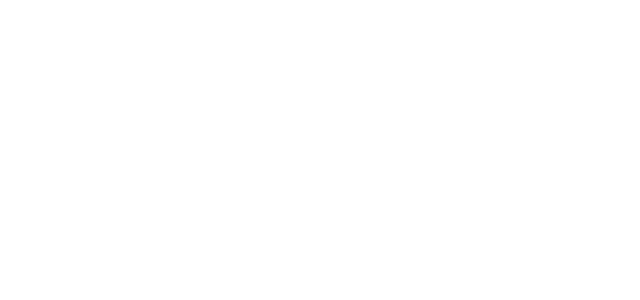
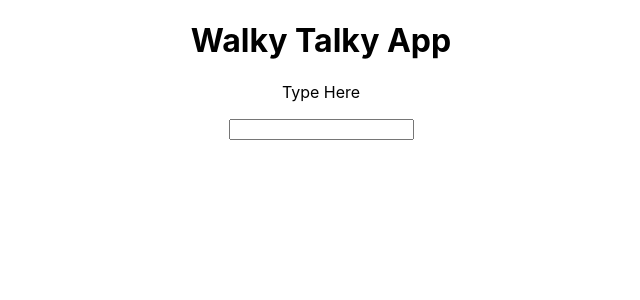
Before and after one commit to Kllicks/react-walky-talky, a React (Create React App) app: page / in a window 1280 px wide. Shown: the top 300 px of the page, without its empty margins (319-959 px from the left). Built offline with nearby package versions, Linux system fonts and the light colour scheme.

Commit message:
finishes first exercise of walky talky

```diff
--- a/src/InputBox.js
+++ b/src/InputBox.js
@@ -1,11 +1,13 @@
-import React from 'react';
+import React, { Component } from 'react';
 
-function InputBox(props) {
-    return (
-        <div>
-
-        </div>
-    );
+class InputBox extends Component {
+    render() {
+        return (
+            <div>
+                <input value={this.props.inputValue} onChange={this.props.onChange}></input>
+            </div>
+        );
+    }
 }
 
 export default InputBox;
--- a/src/OutputBox.js
+++ b/src/OutputBox.js
@@ -1,12 +1,15 @@
-import React from 'react';
+import React, { Component } from 'react';
 
-function OutputBox(props) {
-    return (
-        <div>
-
-        </div>
-    );
-
+class OutputBox extends Component {
+    render() {
+        return (
+            <div>
+                <p>
+                    {this.props.outputValue}
+                </p>
+            </div>
+        );
+    }
 }
 
 export default OutputBox;
--- a/src/TranslationApp.js
+++ b/src/TranslationApp.js
@@ -13,10 +13,22 @@
     render() {
         return (
             <div>
-                <InputBox/>
-                <OutputBox/>
+                <h1>Walky Talky App</h1>
+                <p>Type Here</p>
+                <InputBox
+                    inputValue={this.state.value} onChange={this._onChange}
+                />
+                <OutputBox
+                    outputValue={this.state.value}
+                />
             </div>
         );
+    }
+
+    _onChange = event => {
+        this.setState({
+            value: event.target.value
+        });
     }
 }
 
```
